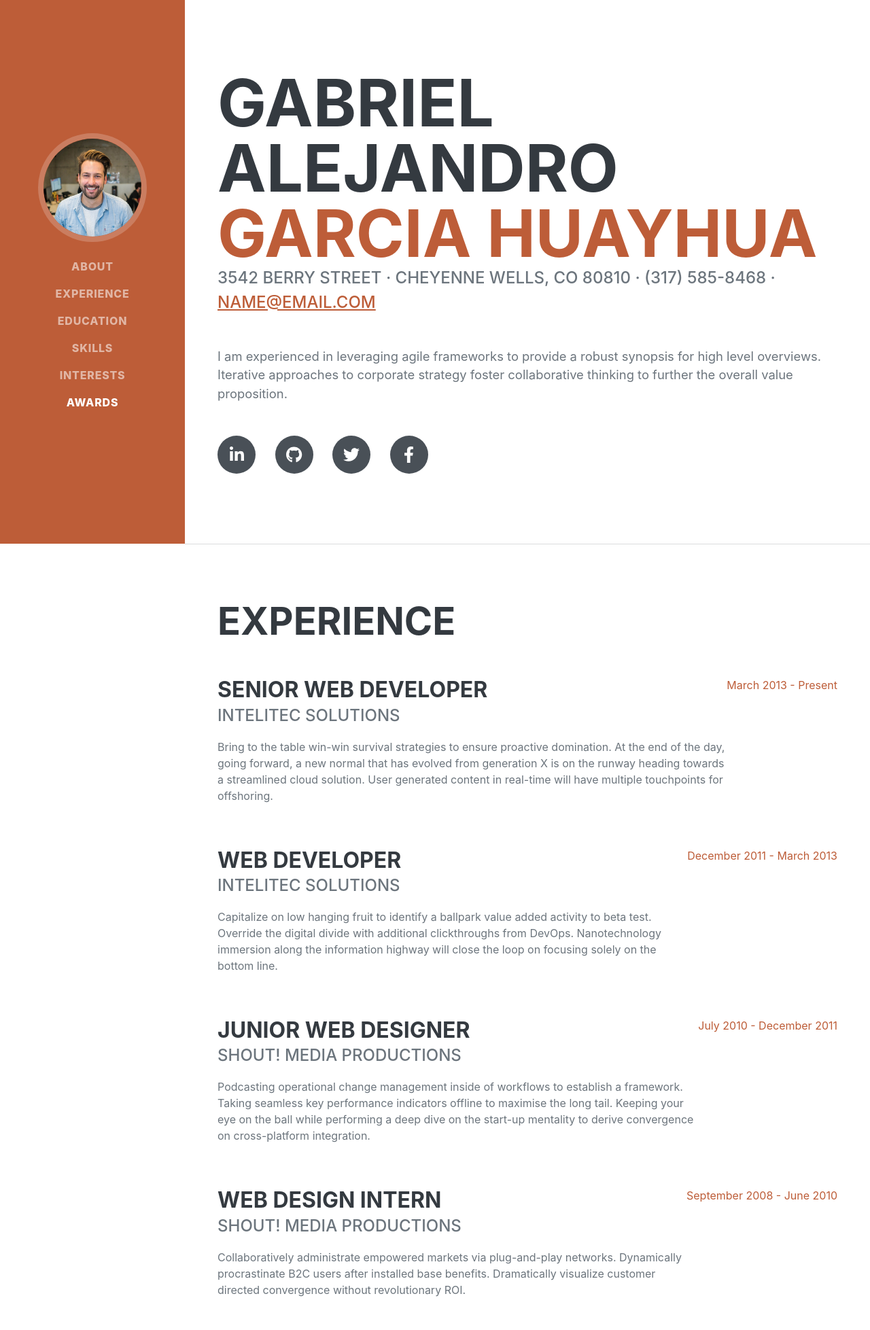
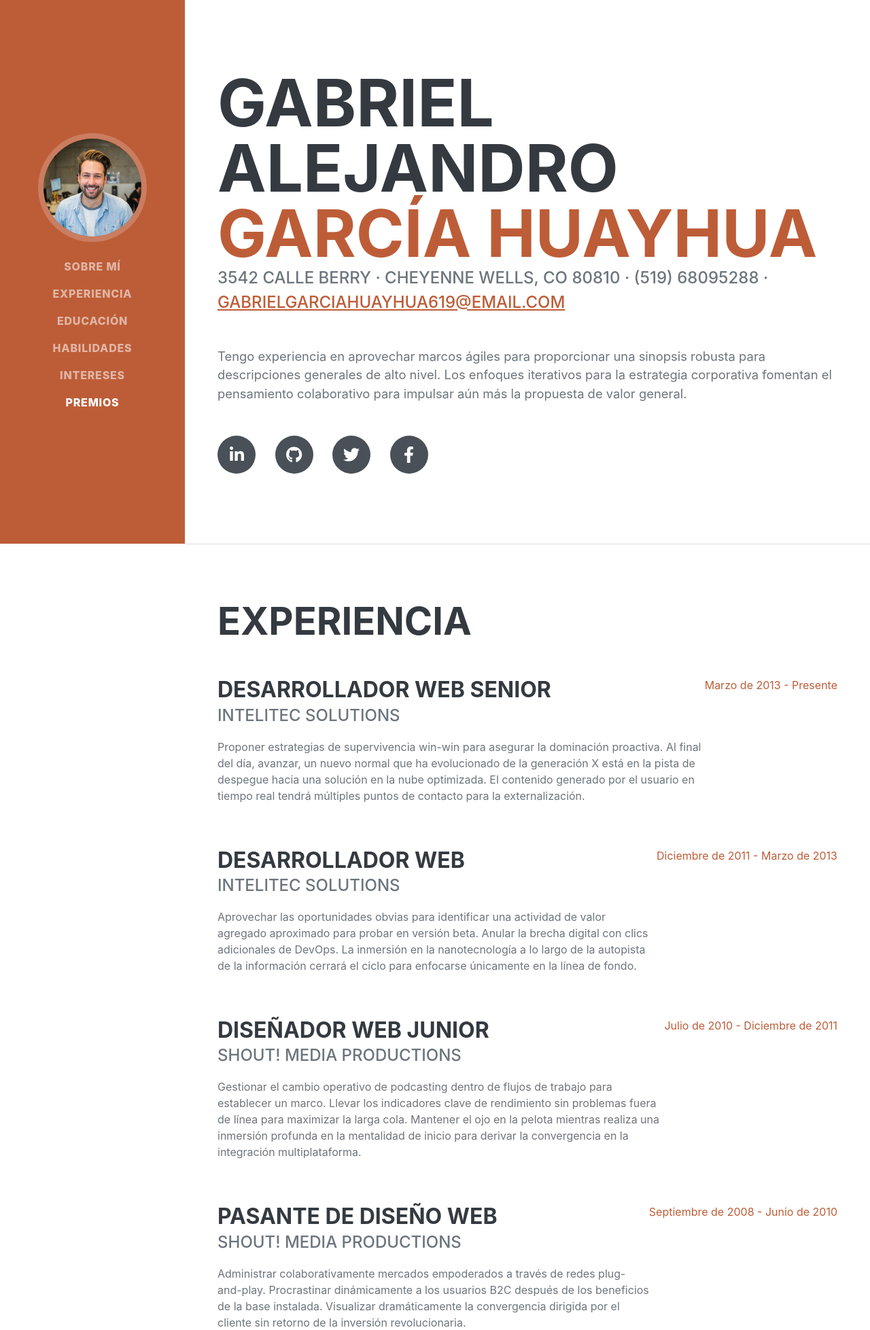
Before and after one commit to GabrielGarcia619/Portafolio1, a Django app: page / in a window 1280 px wide. Shown: the top 1957 px of the page at 68% size. Run offline with Django 5.2, Linux system fonts and the light colour scheme; some libraries are stand-ins or nearby versions; some web fonts are replaced.

Commit message:
Cambiando las letras de ingles a español

```diff
--- a/templates/index.html
+++ b/templates/index.html
@@ -1,54 +1,54 @@
 <!DOCTYPE html>
-<html lang="en">
+<html lang="es">
     <head>
         {% load static %}
         <meta charset="utf-8" />
         <meta name="viewport" content="width=device-width, initial-scale=1, shrink-to-fit=no" />
         <meta name="description" content="" />
         <meta name="author" content="" />
-        <title>Resume - Start Bootstrap Theme</title>
+        <title>Curriculum - Tema de Start Bootstrap</title>
         <link rel="icon" type="image/x-icon" href="assets/img/favicon.ico" />
-        <!-- Font Awesome icons (free version)-->
+        <!-- Iconos de Font Awesome (versión gratuita) -->
         <script src="https://use.fontawesome.com/releases/v6.3.0/js/all.js" crossorigin="anonymous"></script>
-        <!-- Google fonts-->
+        <!-- Fuentes de Google -->
         <link href="https://fonts.googleapis.com/css?family=Saira+Extra+Condensed:500,700" rel="stylesheet" type="text/css" />
         <link href="https://fonts.googleapis.com/css?family=Muli:400,400i,800,800i" rel="stylesheet" type="text/css" />
-        <!-- Core theme CSS (includes Bootstrap)-->
+        <!-- CSS principal del tema (incluye Bootstrap) -->
         <link href="{% static 'css/styles.css'%}" rel="stylesheet" />
     </head>
     <body id="page-top">
-        <!-- Navigation-->
+        <!-- Navegación -->
         <nav class="navbar navbar-expand-lg navbar-dark bg-primary fixed-top" id="sideNav">
             <a class="navbar-brand js-scroll-trigger" href="#page-top">
-                <span class="d-block d-lg-none">Clarence Taylor</span>
+                <span class="d-block d-lg-none">Gabriel Alejandro</span>
                 <span class="d-none d-lg-block"><img class="img-fluid img-profile rounded-circle mx-auto mb-2" src="assets/img/profile.jpg" alt="..." /></span>
             </a>
             <button class="navbar-toggler" type="button" data-bs-toggle="collapse" data-bs-target="#navbarResponsive" aria-controls="navbarResponsive" aria-expanded="false" aria-label="Toggle navigation"><span class="navbar-toggler-icon"></span></button>
             <div class="collapse navbar-collapse" id="navbarResponsive">
                 <ul class="navbar-nav">
-                    <li class="nav-item"><a class="nav-link js-scroll-trigger" href="#about">About</a></li>
-                    <li class="nav-item"><a class="nav-link js-scroll-trigger" href="#experience">Experience</a></li>
-                    <li class="nav-item"><a class="nav-link js-scroll-trigger" href="#education">Education</a></li>
-                    <li class="nav-item"><a class="nav-link js-scroll-trigger" href="#skills">Skills</a></li>
-                    <li class="nav-item"><a class="nav-link js-scroll-trigger" href="#interests">Interests</a></li>
-                    <li class="nav-item"><a class="nav-link js-scroll-trigger" href="#awards">Awards</a></li>
+                    <li class="nav-item"><a class="nav-link js-scroll-trigger" href="#about">Sobre mí</a></li>
+                    <li class="nav-item"><a class="nav-link js-scroll-trigger" href="#experience">Experiencia</a></li>
+                    <li class="nav-item"><a class="nav-link js-scroll-trigger" href="#education">Educación</a></li>
+                    <li class="nav-item"><a class="nav-link js-scroll-trigger" href="#skills">Habilidades</a></li>
+                    <li class="nav-item"><a class="nav-link js-scroll-trigger" href="#interests">Intereses</a></li>
+                    <li class="nav-item"><a class="nav-link js-scroll-trigger" href="#awards">Premios</a></li>
                 </ul>
             </div>
         </nav>
-        <!-- Page Content-->
+        <!-- Contenido de la página -->
         <div class="container-fluid p-0">
-            <!-- About-->
+            <!-- Sobre mí -->
             <section class="resume-section" id="about">
                 <div class="resume-section-content">
                     <h1 class="mb-0">
                         Gabriel Alejandro
-                        <span class="text-primary">Garcia Huayhua</span>
+                        <span class="text-primary">García Huayhua</span>
                     </h1>
                     <div class="subheading mb-5">
-                        3542 Berry Street · Cheyenne Wells, CO 80810 · (317) 585-8468 ·
-                        <a href="mailto:name@email.com">name@email.com</a>
+                        3542 Calle Berry · Cheyenne Wells, CO 80810 · (519) 68095288 ·
+                        <a href="mailto:gabrielgarciahuayhua619@email.com">gabrielgarciahuayhua619@email.com</a>
                     </div>
-                    <p class="lead mb-5">I am experienced in leveraging agile frameworks to provide a robust synopsis for high level overviews. Iterative approaches to corporate strategy foster collaborative thinking to further the overall value proposition.</p>
+                    <p class="lead mb-5">Tengo experiencia en aprovechar marcos ágiles para proporcionar una sinopsis robusta para descripciones generales de alto nivel. Los enfoques iterativos para la estrategia corporativa fomentan el pensamiento colaborativo para impulsar aún más la propuesta de valor general.</p>
                     <div class="social-icons">
                         <a class="social-icon" href="#!"><i class="fab fa-linkedin-in"></i></a>
                         <a class="social-icon" href="#!"><i class="fab fa-github"></i></a>
@@ -58,74 +58,74 @@
                 </div>
             </section>
             <hr class="m-0" />
-            <!-- Experience-->
+            <!-- Experiencia -->
             <section class="resume-section" id="experience">
                 <div class="resume-section-content">
-                    <h2 class="mb-5">Experience</h2>
+                    <h2 class="mb-5">Experiencia</h2>
                     <div class="d-flex flex-column flex-md-row justify-content-between mb-5">
                         <div class="flex-grow-1">
-                            <h3 class="mb-0">Senior Web Developer</h3>
+                            <h3 class="mb-0">Desarrollador Web Senior</h3>
                             <div class="subheading mb-3">Intelitec Solutions</div>
-                            <p>Bring to the table win-win survival strategies to ensure proactive domination. At the end of the day, going forward, a new normal that has evolved from generation X is on the runway heading towards a streamlined cloud solution. User generated content in real-time will have multiple touchpoints for offshoring.</p>
+                            <p>Proponer estrategias de supervivencia win-win para asegurar la dominación proactiva. Al final del día, avanzar, un nuevo normal que ha evolucionado de la generación X está en la pista de despegue hacia una solución en la nube optimizada. El contenido generado por el usuario en tiempo real tendrá múltiples puntos de contacto para la externalización.</p>
                         </div>
-                        <div class="flex-shrink-0"><span class="text-primary">March 2013 - Present</span></div>
+                        <div class="flex-shrink-0"><span class="text-primary">Marzo de 2013 - Presente</span></div>
                     </div>
                     <div class="d-flex flex-column flex-md-row justify-content-between mb-5">
                         <div class="flex-grow-1">
-                            <h3 class="mb-0">Web Developer</h3>
+                            <h3 class="mb-0">Desarrollador Web</h3>
                             <div class="subheading mb-3">Intelitec Solutions</div>
-                            <p>Capitalize on low hanging fruit to identify a ballpark value added activity to beta test. Override the digital divide with additional clickthroughs from DevOps. Nanotechnology immersion along the information highway will close the loop on focusing solely on the bottom line.</p>
+                            <p>Aprovechar las oportunidades obvias para identificar una actividad de valor agregado aproximado para probar en versión beta. Anular la brecha digital con clics adicionales de DevOps. La inmersión en la nanotecnología a lo largo de la autopista de la información cerrará el ciclo para enfocarse únicamente en la línea de fondo.</p>
                         </div>
-                        <div class="flex-shrink-0"><span class="text-primary">December 2011 - March 2013</span></div>
+                        <div class="flex-shrink-0"><span class="text-primary">Diciembre de 2011 - Marzo de 2013</span></div>
                     </div>
                     <div class="d-flex flex-column flex-md-row justify-content-between mb-5">
                         <div class="flex-grow-1">
-                            <h3 class="mb-0">Junior Web Designer</h3>
+                            <h3 class="mb-0">Diseñador Web Junior</h3>
                             <div class="subheading mb-3">Shout! Media Productions</div>
-                            <p>Podcasting operational change management inside of workflows to establish a framework. Taking seamless key performance indicators offline to maximise the long tail. Keeping your eye on the ball while performing a deep dive on the start-up mentality to derive convergence on cross-platform integration.</p>
+                            <p>Gestionar el cambio operativo de podcasting dentro de flujos de trabajo para establecer un marco. Llevar los indicadores clave de rendimiento sin problemas fuera de línea para maximizar la larga cola. Mantener el ojo en la pelota mientras realiza una inmersión profunda en la mentalidad de inicio para derivar la convergencia en la integración multiplataforma.</p>
                         </div>
-                        <div class="flex-shrink-0"><span class="text-primary">July 2010 - December 2011</span></div>
+                        <div class="flex-shrink-0"><span class="text-primary">Julio de 2010 - Diciembre de 2011</span></div>
                     </div>
                     <div class="d-flex flex-column flex-md-row justify-content-between">
                         <div class="flex-grow-1">
-                            <h3 class="mb-0">Web Design Intern</h3>
+                            <h3 class="mb-0">Pasante de Diseño Web</h3>
                             <div class="subheading mb-3">Shout! Media Productions</div>
-                            <p>Collaboratively administrate empowered markets via plug-and-play networks. Dynamically procrastinate B2C users after installed base benefits. Dramatically visualize customer directed convergence without revolutionary ROI.</p>
+                            <p>Administrar colaborativamente mercados empoderados a través de redes plug-and-play. Procrastinar dinámicamente a los usuarios B2C después de los beneficios de la base instalada. Visualizar dramáticamente la convergencia dirigida por el cliente sin retorno de la inversión revolucionaria.</p>
                         </div>
-                        <div class="flex-shrink-0"><span class="text-primary">September 2008 - June 2010</span></div>
+                        <div class="flex-shrink-0"><span class="text-primary">Septiembre de 2008 - Junio de 2010</span></div>
                     </div>
                 </div>
             </section>
             <hr class="m-0" />
-            <!-- Education-->
+            <!-- Educación -->
             <section class="resume-section" id="education">
                 <div class="resume-section-content">
-                    <h2 class="mb-5">Education</h2>
+                    <h2 class="mb-5">Educación</h2>
                     <div class="d-flex flex-column flex-md-row justify-content-between mb-5">
                         <div class="flex-grow-1">
-                            <h3 class="mb-0">University of Colorado Boulder</h3>
-                            <div class="subheading mb-3">Bachelor of Science</div>
-                            <div>Computer Science - Web Development Track</div>
-                            <p>GPA: 3.23</p>
+                            <h3 class="mb-0">Universidad de Colorado Boulder</h3>
+                            <div class="subheading mb-3">Licenciatura en Ciencias</div>
+                            <div>Ciencias de la Computación - Trayectoria de Desarrollo Web</div>
+                            <p>Promedio de calificaciones: 3.23</p>
                         </div>
-                        <div class="flex-shrink-0"><span class="text-primary">August 2006 - May 2010</span></div>
+                        <div class="flex-shrink-0"><span class="text-primary">Agosto de 2006 - Mayo de 2010</span></div>
                     </div>
                     <div class="d-flex flex-column flex-md-row justify-content-between">
                         <div class="flex-grow-1">
-                            <h3 class="mb-0">James Buchanan High School</h3>
-                            <div class="subheading mb-3">Technology Magnet Program</div>
-                            <p>GPA: 3.56</p>
+                            <h3 class="mb-0">Instituto de Tecnología James Buchanan</h3>
+                            <div class="subheading mb-3">Programa de Magnetismo Tecnológico</div>
+                            <p>Promedio de calificaciones: 3.56</p>
                         </div>
-                        <div class="flex-shrink-0"><span class="text-primary">August 2002 - May 2006</span></div>
+                        <div class="flex-shrink-0"><span class="text-primary">Agosto de 2002 - Mayo de 2006</span></div>
                     </div>
                 </div>
             </section>
             <hr class="m-0" />
-            <!-- Skills-->
+            <!-- Habilidades -->
             <section class="resume-section" id="skills">
                 <div class="resume-section-content">
-                    <h2 class="mb-5">Skills</h2>
-                    <div class="subheading mb-3">Programming Languages & Tools</div>
+                    <h2 class="mb-5">Habilidades</h2>
+                    <div class="subheading mb-3">Lenguajes de Programación y Herramientas</div>
                     <ul class="list-inline dev-icons">
                         <li class="list-inline-item"><i class="fab fa-html5"></i></li>
                         <li class="list-inline-item"><i class="fab fa-css3-alt"></i></li>
@@ -140,87 +140,77 @@
                         <li class="list-inline-item"><i class="fab fa-grunt"></i></li>
                         <li class="list-inline-item"><i class="fab fa-npm"></i></li>
                     </ul>
-                    <div class="subheading mb-3">Workflow</div>
+                    <div class="subheading mb-3">Flujo de Trabajo</div>
                     <ul class="fa-ul mb-0">
                         <li>
                             <span class="fa-li"><i class="fas fa-check"></i></span>
-                            Mobile-First, Responsive Design
+                            Diseño Responsivo, Mobile-First
                         </li>
                         <li>
                             <span class="fa-li"><i class="fas fa-check"></i></span>
-                            Cross Browser Testing & Debugging
+                            Pruebas y Depuración Cruzada de Navegadores
                         </li>
                         <li>
                             <span class="fa-li"><i class="fas fa-check"></i></span>
-                            Cross Functional Teams
+                            Equipos Multifuncionales
                         </li>
                         <li>
                             <span class="fa-li"><i class="fas fa-check"></i></span>
-                            Agile Development & Scrum
+                            Desarrollo Ágil y Scrum
                         </li>
                     </ul>
                 </div>
             </section>
             <hr class="m-0" />
-            <!-- Interests-->
+            <!-- Intereses -->
             <section class="resume-section" id="interests">
                 <div class="resume-section-content">
-                    <h2 class="mb-5">Interests</h2>
-                    <p>Apart from being a web developer, I enjoy most of my time being outdoors. In the winter, I am an avid skier and novice ice climber. During the warmer months here in Colorado, I enjoy mountain biking, free climbing, and kayaking.</p>
-                    <p class="mb-0">When forced indoors, I follow a number of sci-fi and fantasy genre movies and television shows, I am an aspiring chef, and I spend a large amount of my free time exploring the latest technology advancements in the front-end web development world.</p>
+                    <h2 class="mb-5">Intereses</h2>
+                    <p>Aparte de ser un desarrollador web, disfruto la mayor parte de mi tiempo al aire libre. En invierno, soy un esquiador ávido y escalador de hielo novato. Durante los meses más cálidos aquí en Colorado, disfruto del ciclismo de montaña, la escalada libre y el kayak.</p>
+                    <p class="mb-0">Cuando me veo obligado a estar en el interior, sigo una serie de películas y programas de televisión de género de ciencia ficción y fantasía, soy un aspirante a chef y paso una gran parte de mi tiempo libre explorando los últimos avances tecnológicos en el mundo del desarrollo web de front-end.</p>
                 </div>
             </section>
             <hr class="m-0" />
-            <!-- Awards-->
+            <!-- Premios -->
             <section class="resume-section" id="awards">
                 <div class="resume-section-content">
-                    <h2 class="mb-5">Awards & Certifications</h2>
+                    <h2 class="mb-5">Premios y Certificaciones</h2>
                     <ul class="fa-ul mb-0">
                         <li>
                             <span class="fa-li"><i class="fas fa-trophy text-warning"></i></span>
-                            Google Analytics Certified Developer
+                            Desarrollador Certificado de Google Analytics
                         </li>
                         <li>
                             <span class="fa-li"><i class="fas fa-trophy text-warning"></i></span>
-                            Mobile Web Specialist - Google Certification
+                            Especialista en Web Móvil - Certificación de Google
                         </li>
                         <li>
                             <span class="fa-li"><i class="fas fa-trophy text-warning"></i></span>
-                            1
-                            <sup>st</sup>
-                            Place - University of Colorado Boulder - Emerging Tech Competition 2009
+                            1er Lugar - Universidad de Colorado Boulder - Competencia de Tecnología Emergente 2009
                         </li>
                         <li>
                             <span class="fa-li"><i class="fas fa-trophy text-warning"></i></span>
-                            1
-                            <sup>st</sup>
-                            Place - University of Colorado Boulder - Adobe Creative Jam 2008 (UI Design Category)
+                            1er Lugar - Universidad de Colorado Boulder - Adobe Creative Jam 2008 (Categoría de Diseño de UI)
                         </li>
                         <li>
                             <span class="fa-li"><i class="fas fa-trophy text-warning"></i></span>
-                            2
-                            <sup>nd</sup>
-                            Place - University of Colorado Boulder - Emerging Tech Competition 2008
+                            2do Lugar - Universidad de Colorado Boulder - Competencia de Tecnología Emergente 2008
                         </li>
                         <li>
                             <span class="fa-li"><i class="fas fa-trophy text-warning"></i></span>
-                            1
-                            <sup>st</sup>
-                            Place - James Buchanan High School - Hackathon 2006
+                            1er Lugar - Instituto de Tecnología James Buchanan - Hackathon 2006
                         </li>
                         <li>
                             <span class="fa-li"><i class="fas fa-trophy text-warning"></i></span>
-                            3
-                            <sup>rd</sup>
-                            Place - James Buchanan High School - Hackathon 2005
+                            3er Lugar - Instituto de Tecnología James Buchanan - Hackathon 2005
                         </li>
                     </ul>
                 </div>
             </section>
         </div>
-        <!-- Bootstrap core JS-->
+        <!-- Bootstrap core JS -->
         <script src="https://cdn.jsdelivr.net/npm/bootstrap@5.2.3/dist/js/bootstrap.bundle.min.js"></script>
-        <!-- Core theme JS-->
+        <!-- JS principal del tema -->
         <script src="{% static 'js/scripts.js'%}"></script>
     </body>
 </html>
```
